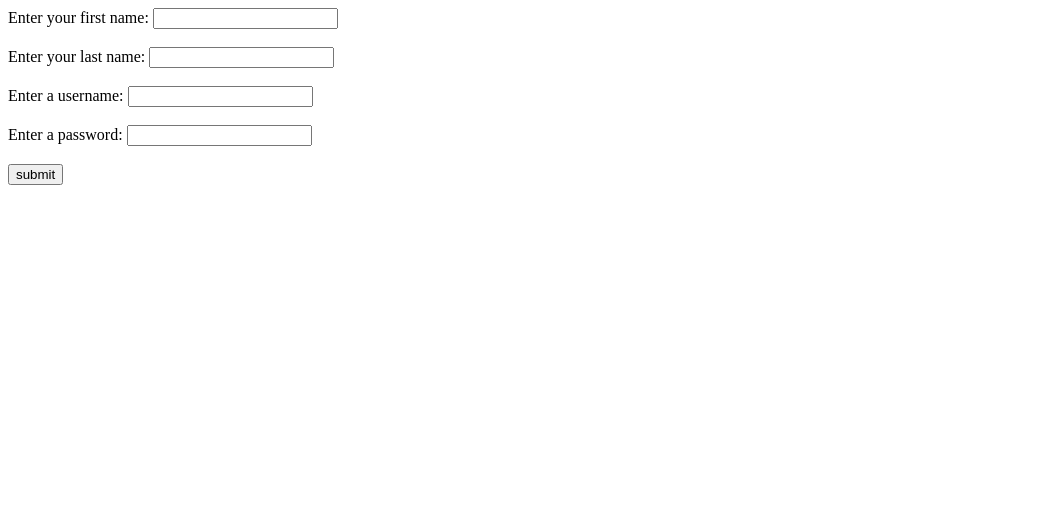
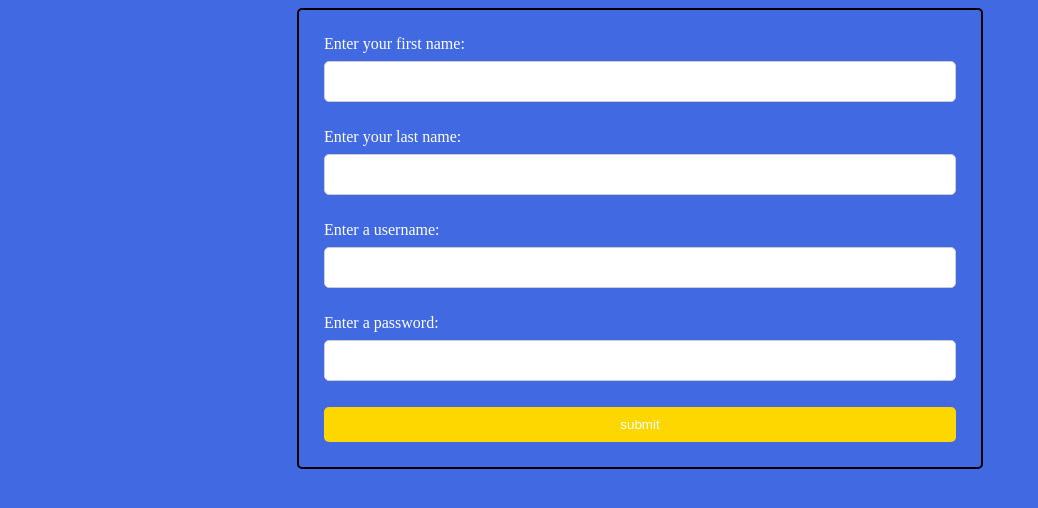
Before and after one commit to noobcodebot/CSE-106-final-project, a Flask app: page /register in a window 1280 px wide. Shown: the top 508 px of the page, without its empty margins (0-1038 px from the left). Run offline with Flask 2, Linux system fonts and the light colour scheme; parts of the project's set-up code (start-up, migrations or seed data) failed here and were passed over.

Commit message:
Added style to registration page using what's already available in stylesheet

```diff
--- a/templates/register.html
+++ b/templates/register.html
@@ -3,10 +3,12 @@
 <head>
     <meta charset="UTF-8">
     <title>Title</title>
+    <link rel="stylesheet" href="{{ url_for('static', filename='css/style.css') }}">
+
 </head>
-<body>
+<body class="blue-background">
     <form action="{{ url_for('register') }}" method="post">
-        <div>
+        <div class="wrapper-register">
             <label for="fname"> Enter your first name:</label>
             <input type="text" id="fname" name="fname">
             <br><br>
@@ -19,7 +21,7 @@
             <label for="password"> Enter a password:</label>
             <input type="password" id="password" name="password">
             <br><br>
-            <button type="submit" value="submit"> submit </button>
+            <button type="submit" value="submit" class="login-buttons"> submit </button>
         </div>
     </form>
 
```
